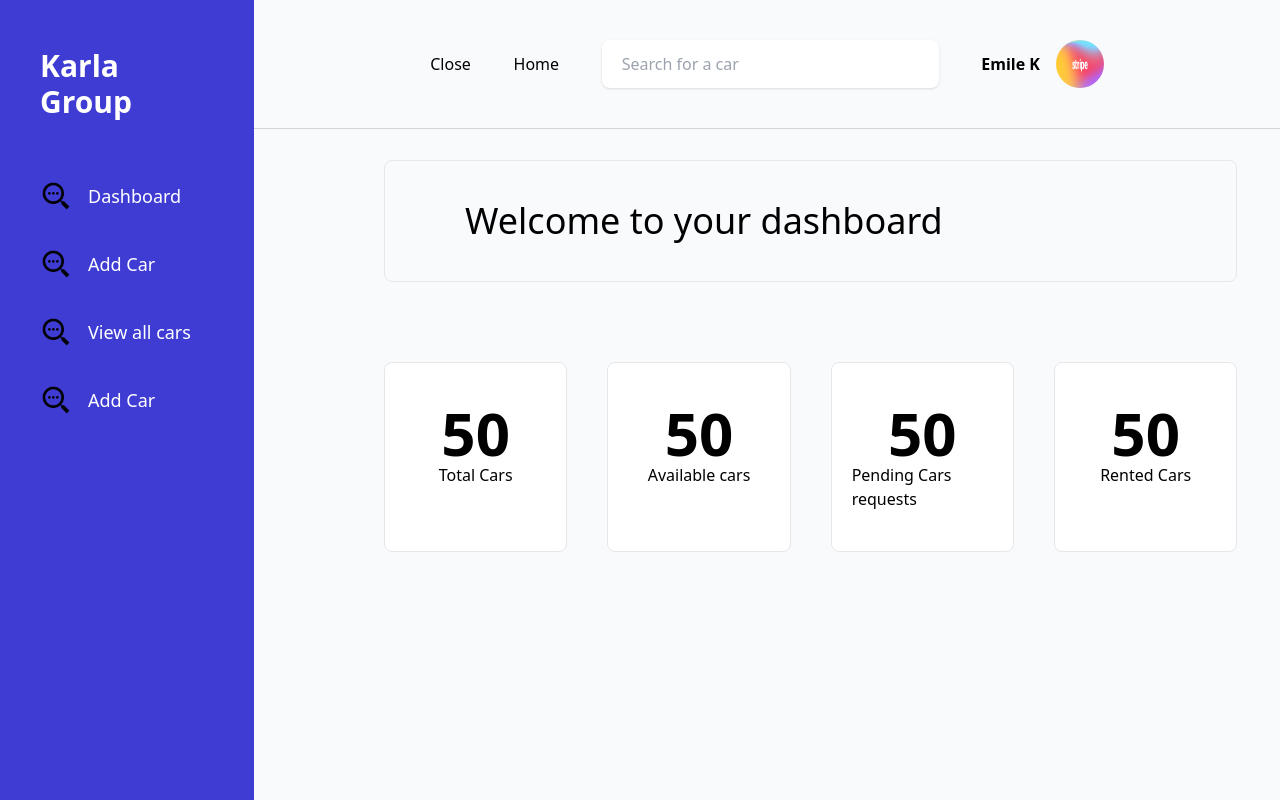
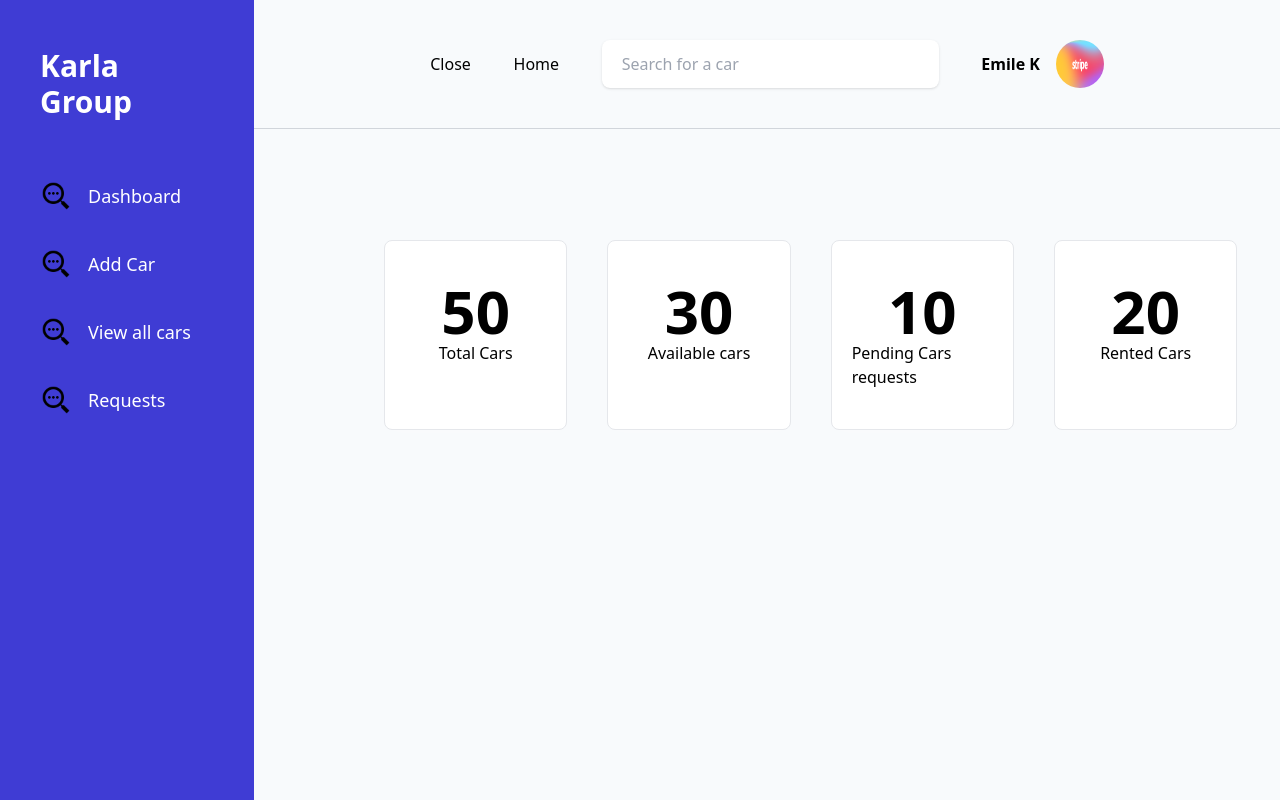
Before and after one commit to KARL-GROUP/karl-rental-fe, a Next.js app: page /dashboard in a window 1280 px wide. Built offline with nearby package versions, Linux system fonts and the light colour scheme.

Commit message:
Feat: dmin dashboard

```diff
--- a/package.json
+++ b/package.json
@@ -18,6 +18,8 @@
     "framer-motion": "^9.0.2",
     "next": "13.1.6",
     "react": "18.2.0",
+    "react-calendar": "^4.0.0",
+    "react-date-picker": "^9.2.0",
     "react-dom": "18.2.0",
     "react-select": "^5.7.0",
     "typescript": "4.9.5"
--- a/src/components/sections/Hero.tsx
+++ b/src/components/sections/Hero.tsx
@@ -2,7 +2,13 @@ import Image from "next/image";
 import carHero from '../../../public/assets/herocar.png'
 import Button from "../ui/Button";
 import Select from 'react-select'
+import DatePicker from 'react-date-picker';
+import { useState } from "react";
+
 const Hero = () => {
+
+    const [value, onChange] = useState(new Date());
+
 
     const options = [
         { value: 'Car one', label: 'Car one' },
@@ -16,7 +22,7 @@ const Hero = () => {
 
 
         <div className="w-full hero h-full flex flex-col xl:flex xl:flex-row  justify-center items-center
-                 bg-gray-900/30 backdrop-brightness-75 xl:pl-20 bg-yellow-500 py-28">
+                 bg-gray-900/30 backdrop-brightness-75 xl:pl-20 py-28">
             <div className="w-full px-6 xl:w-1/2 flex flex-col gap-5">
                 <h1 className="text-5xl w-full xl:text-6xl text-black font-bold leading-[60px] xl:leading-[70px]">Best deals on your next
                     rental. BOOK NOW</h1>
@@ -46,7 +52,7 @@ const Hero = () => {
                 </div>
                 <div className="flex gap-10 items-center mt-5">
                     <p className="font-bold">Or</p>
-                <Button styles="bg-[#3F3CD4] w-44 mt-0 shadow-xl py-4" text="View all cars" />
+                <Button styles="bg-[#a5f3fc] text-black w-44 mt-0 shadow-xl py-4" text="View all cars" />
 
                 </div>
 
--- a/src/data/sidebarItems.ts
+++ b/src/data/sidebarItems.ts
@@ -27,7 +27,7 @@ export const sidebarItem: Sidebar[] = [
 
     },
     {
-        text: "Add Car",
+        text: "Requests",
         icon: "/assets/search.png",
         path: "/"
 
--- a/src/pages/dashboard.tsx
+++ b/src/pages/dashboard.tsx
@@ -10,25 +10,21 @@ const dashboard = () => {
         <SideBarWrapper>
             <Sidebar show={show} handleShow={()=>setShow(!show)}/>
             <ContentWrapper>
-                <div className="border broder-gray-500 w-full px-4 py-10 xl:px-20 rounded-lg">
-                <h1 className="text-4xl">Welcome to your dashboard</h1>
-
-                </div>
                 <div className="grid grid-cols-1 xl:grid-cols-4 gap-10 py-20">
                 <div className="bg-white flex flex-col items-center shadow-3xl rounded-lg py-10 px-5 border">
                         <h1 className="font-bold text-6xl">50</h1>
                         <p>Total Cars</p>
                     </div>
                     <div className="bg-white flex flex-col items-center shadow-3xl rounded-lg py-10 px-5 border">
-                        <h1 className="font-bold text-6xl">50</h1>
+                        <h1 className="font-bold text-6xl">30</h1>
                         <p>Available cars</p>
                     </div>
                     <div className="bg-white flex flex-col items-center shadow-3xl rounded-lg py-10 px-5 border">
-                        <h1 className="font-bold text-6xl">50</h1>
+                        <h1 className="font-bold text-6xl">10</h1>
                         <p>Pending Cars requests</p>
                     </div>
                     <div className="bg-white flex flex-col items-center shadow-3xl rounded-lg py-10 px-5 border">
-                        <h1 className="font-bold text-6xl">50</h1>
+                        <h1 className="font-bold text-6xl">20</h1>
                         <p>Rented Cars</p>
                     </div>
 
```
Also changed, not shown: src/components/ui/PickDate.tsx (added, +7 -0 lines), 1 other file (tests, documents, lock files or other folders).
